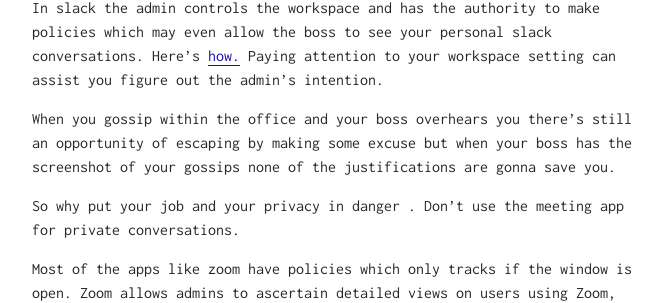
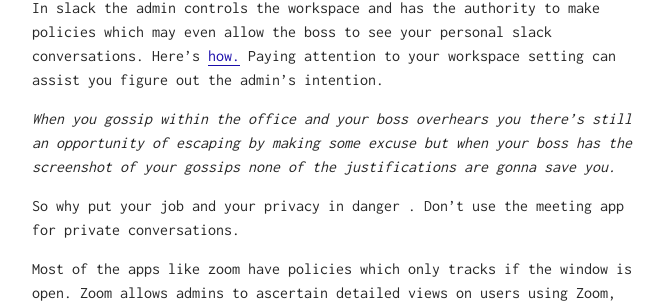
Before and after one commit to kaiiyer/kaiiyer.github.io, a Jekyll site: the page built from _posts/2020-03-26-Privacy risks of working from home.md, in a window 1280 px wide. Shown: the part 1684-1987 px from the top of the page, without its empty margins (308-971 px from the left). Built offline with Jekyll 4.4.1, drawn with Linux system fonts in a browser that asks for light colours; our own code applies the rules of GitHub Pages for plain Markdown files.

```diff
--- a/_posts/2020-03-26-Privacy risks of working from home.md
+++ b/_posts/2020-03-26-Privacy risks of working from home.md
@@ -24,8 +24,8 @@ Here’s <a href="https://slack.com/intl/en-in/help/articles/204897248-Guide-to-
 Paying attention to your workspace setting can assist you figure out the admin’s intention.
 
 
-> When you gossip within the office and your boss overhears you there’s still an opportunity of escaping by making some excuse
-but when your boss has the screenshot of your gossips none of the justifications are gonna save you.
+> _When you gossip within the office and your boss overhears you there’s still an opportunity of escaping by making some excuse
+but when your boss has the screenshot of your gossips none of the justifications are gonna save you._
 
 So why put your job and your privacy in danger . Don’t use the meeting app for private conversations.
 
```
